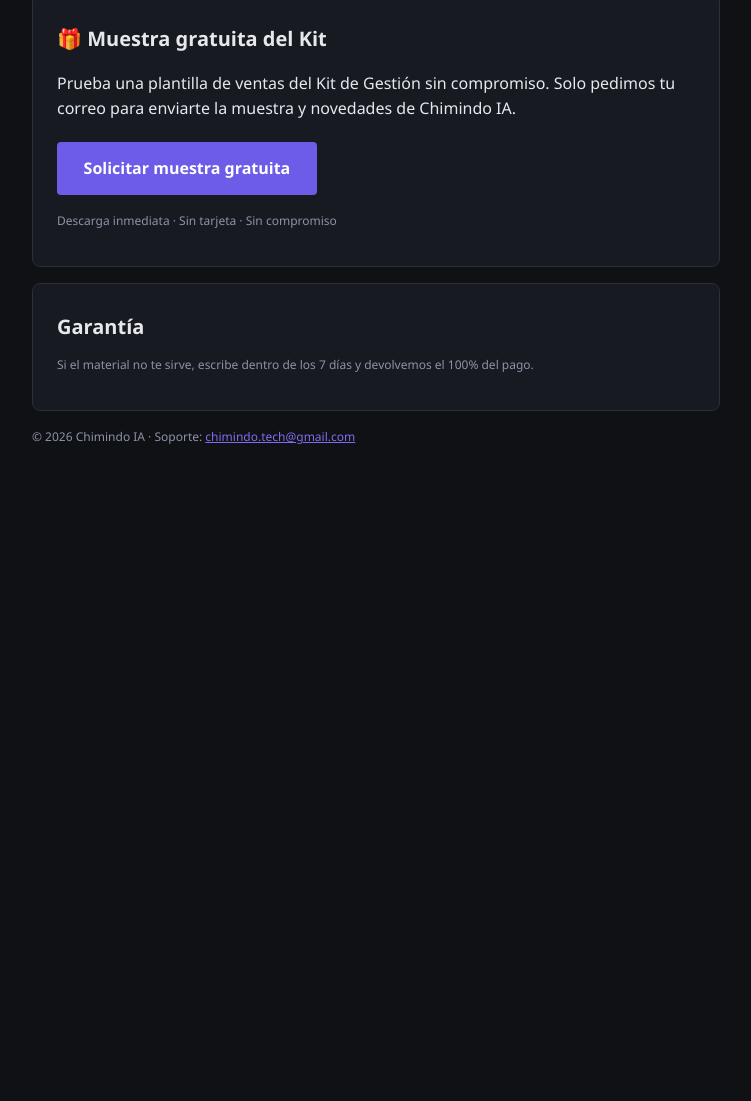
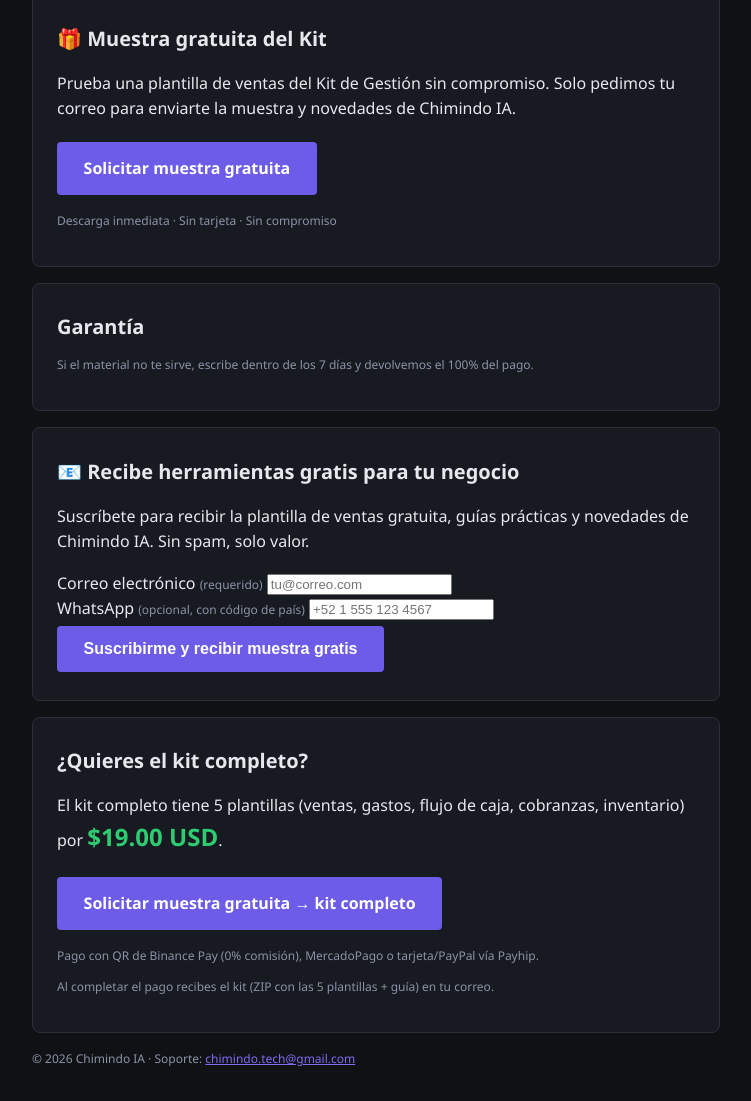
Before and after one commit to chimindotech-maker/chimindotech-maker.github.io, a plain HTML site: page index.html in a window 1280 px wide. Shown: the part 1355-2456 px from the top of the page, without its empty margins (264-1015 px from the left). Before the commit the page ends 1834 px from the top, so only its background shows below. Drawn offline with Linux system fonts and the light colour scheme; no server answers.

Commit message:
vuelta identidad: index.html

```diff
--- a/index.html
+++ b/index.html
@@ -101,6 +101,36 @@ Pago único, descarga inmediata, sin suscripciones.</p>
   y devolvemos el 100% del pago.</p>
 </div>
 
+<div class="caja">
+  <h2>📧 Recibe herramientas gratis para tu negocio</h2>
+  <p>Suscríbete para recibir la plantilla de ventas gratuita, guías prácticas
+  y novedades de Chimindo IA. Sin spam, solo valor.</p>
+  <form id="form-captura" onsubmit="return capturarCorreo(event)">
+    <div class="grid">
+      <div>
+        <label>Correo electrónico <span class="mini">(requerido)</span></label>
+        <input type="email" id="correo-captura" placeholder="tu@correo.com" required>
+      </div>
+      <div>
+        <label>WhatsApp <span class="mini">(opcional, con código de país)</span></label>
+        <input type="tel" id="whatsapp-captura" placeholder="+52 1 555 123 4567">
+      </div>
+    </div>
+    <button class="btn" type="submit">Suscribirme y recibir muestra gratis</button>
+  </form>
+  <div id="mensaje-captura" class="ok" hidden></div>
+</div>
+
+<div class="caja">
+  <h2>¿Quieres el kit completo?</h2>
+  <p>El kit completo tiene 5 plantillas (ventas, gastos, flujo de caja,
+  cobranzas, inventario) por <span class="precio">$19.00 USD</span>.</p>
+  <a class="btn" href="muestra-kit.html">Solicitar muestra gratuita → kit completo</a>
+  <p class="mini">Pago con QR de Binance Pay (0% comisión), MercadoPago o tarjeta/PayPal vía Payhip.</p>
+  <p class="mini">Al completar el pago recibes el kit (ZIP con las 5 plantillas
+  + guía) en tu correo.</p>
+</div>
+
 <p class="mini">© 2026 Chimindo IA · Soporte: <a href="mailto:chimindo.tech@gmail.com" style="color:var(--brand-hover)">chimindo.tech@gmail.com</a></p>
 <p class="mini" id="linea-visitas" hidden></p>
 
@@ -158,4 +188,31 @@ document.addEventListener('DOMContentLoaded',function(){
   }catch(e){}
 });
 </script>
+
+<script>
+// Formulario de captura de correo en la landing (envia mailto pre-llenado)
+function capturarCorreo(e){
+  e.preventDefault();
+  var correo=document.getElementById('correo-captura').value;
+  var whatsapp=document.getElementById('whatsapp-captura').value;
+  var msg=document.getElementById('mensaje-captura');
+  var asunto=encodeURIComponent('SUSCRIPCION - Herramientas gratis para micro-negocio');
+  var cuerpo=encodeURIComponent(
+    'Hola Chimindo IA,\n\nQuiero suscribirme para recibir herramientas gratis y novedades de Chimindo IA.\n\n'+
+    'Correo: '+correo+'\n'+
+    'WhatsApp: '+(whatsapp||'no indicado')+'\n'+
+    'Por favor envíame la muestra gratuita del Kit de Gestion y manténme informado.\n\n'+
+    'Gracias.'
+  );
+  msg.className='ok';
+  msg.textContent='Suscripción lista. Se abrirá tu cliente de correo para confirmar y recibir la muestra gratuita.';
+  msg.hidden=false;
+  setTimeout(function(){ location.href='mailto:chimindo.tech@gmail.com?subject='+asunto+'&body='+cuerpo; }, 800);
+  return false;
+}
+document.addEventListener('DOMContentLoaded',function(){
+  var form=document.getElementById('form-captura');
+  if(form){ form.onsubmit=capturarCorreo; }
+});
+</script>
 </body></html>
```
